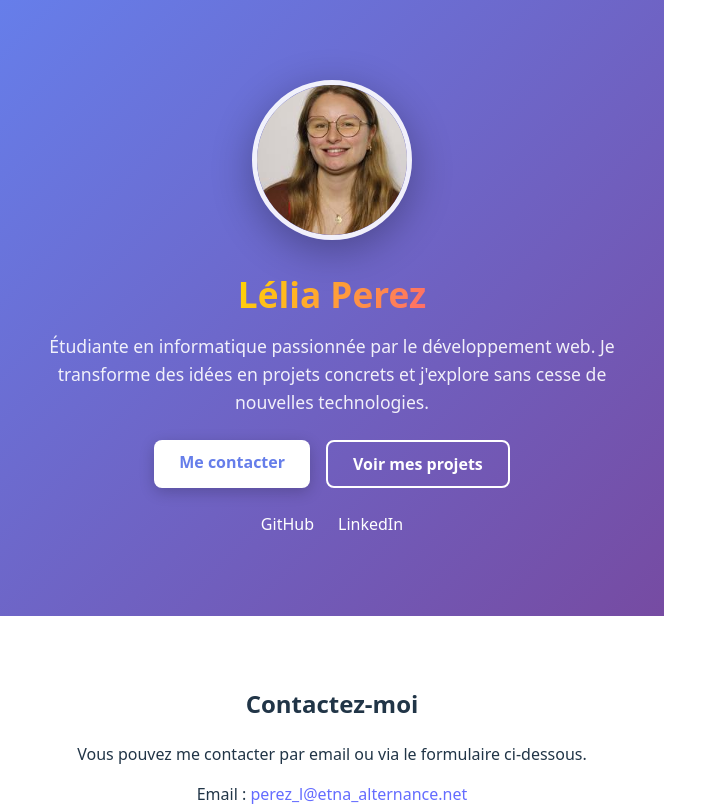
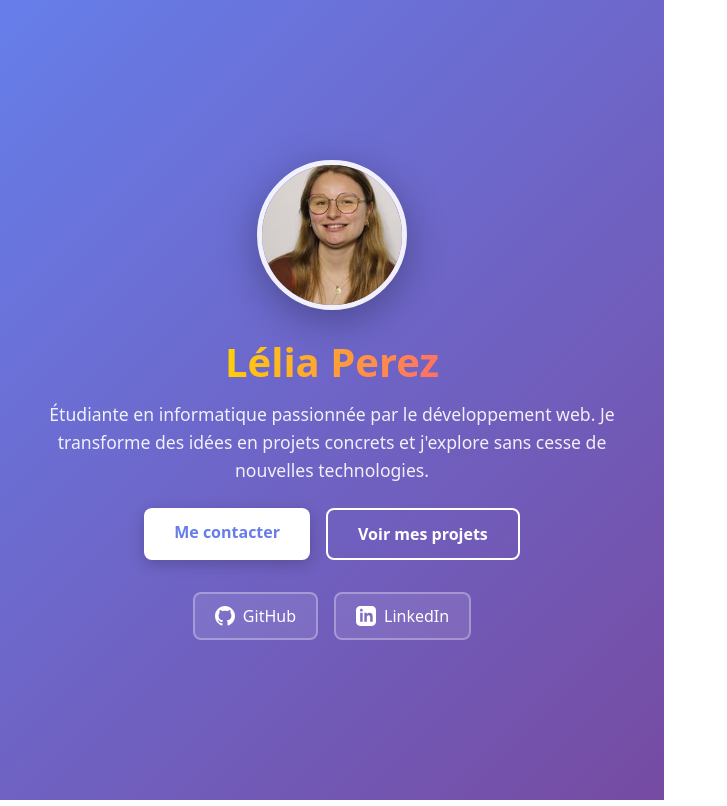
Before and after one commit to przlelia-art/Portfolio, a React (Vite) app: page / in a window 1280 px wide. Shown: the top 806 px of the page, without its empty margins (0-727 px from the left). Built offline with nearby package versions, Linux system fonts and the light colour scheme.

Commit message:
fix: correction of the screen width and the GitHub and LinkedIn buttons

```diff
--- a/src/components/Hero.jsx
+++ b/src/components/Hero.jsx
@@ -4,12 +4,15 @@ import MyPhoto from "../assets/photo_intra.jpg";
 function Hero() {
   const styles = {
     heroSection: {
+      width: "100%", // Prend toute la largeur
+      minHeight: "100vh", // Prend toute la hauteur de l'écran
       display: "flex",
       alignItems: "center",
       justifyContent: "center",
       padding: "80px 2rem",
       background: "linear-gradient(135deg, #667eea 0%, #764ba2 100%)",
       position: "relative",
+      margin: 0, // Pas de marge
     },
 
     heroContent: {
@@ -34,7 +37,7 @@ function Hero() {
     },
 
     heroTitle: {
-      fontSize: "2.2rem",
+      fontSize: "2.5rem",
       color: "white",
       marginBottom: "1rem",
       fontWeight: "700",
@@ -62,17 +65,18 @@ function Hero() {
       gap: "1rem",
       justifyContent: "center",
       flexWrap: "wrap",
-      marginBottom: "1.5rem",
+      marginBottom: "2rem",
     },
 
     btnBase: {
-      padding: "10px 25px",
+      padding: "12px 30px",
       borderRadius: "8px",
       textDecoration: "none",
       fontWeight: "600",
       transition: "all 0.3s ease",
       display: "inline-block",
       cursor: "pointer",
+      fontSize: "1rem",
     },
 
     btnPrimary: {
@@ -89,25 +93,52 @@ function Hero() {
 
     socialLinks: {
       display: "flex",
-      gap: "1.5rem",
+      gap: "1rem",
       justifyContent: "center",
+      flexWrap: "wrap",
     },
 
-    socialLink: {
+    socialButton: {
+      display: "flex",
+      alignItems: "center",
+      gap: "8px",
+      padding: "10px 20px",
+      backgroundColor: "rgba(255, 255, 255, 0.1)",
       color: "white",
       textDecoration: "none",
+      borderRadius: "8px",
       fontWeight: "500",
-      transition: "color 0.3s ease",
+      transition: "all 0.3s ease",
+      border: "2px solid rgba(255, 255, 255, 0.3)",
+      backdropFilter: "blur(10px)",
+    },
+
+    socialIcon: {
+      width: "20px",
+      height: "20px",
     },
   };
 
   const [photoHover, setPhotoHover] = React.useState(false);
   const [btn1Hover, setBtn1Hover] = React.useState(false);
   const [btn2Hover, setBtn2Hover] = React.useState(false);
+  const [githubHover, setGithubHover] = React.useState(false);
+  const [linkedinHover, setLinkedinHover] = React.useState(false);
 
   return (
     <>
       <style>{`
+        * {
+          margin: 0;
+          padding: 0;
+          box-sizing: border-box;
+        }
+
+        body {
+          margin: 0;
+          padding: 0;
+        }
+
         @keyframes fadeInUp {
           from {
             opacity: 0;
@@ -199,16 +230,39 @@ function Hero() {
               href="https://github.com/przlelia-art"
               target="_blank"
               rel="noopener noreferrer"
-              style={styles.socialLink}
+              style={{
+                ...styles.socialButton,
+                transform: githubHover ? "translateY(-3px)" : "translateY(0)",
+                backgroundColor: githubHover ? "rgba(255, 255, 255, 0.2)" : "rgba(255, 255, 255, 0.1)",
+                borderColor: githubHover ? "rgba(255, 255, 255, 0.5)" : "rgba(255, 255, 255, 0.3)",
+                boxShadow: githubHover ? "0 5px 15px rgba(0, 0, 0, 0.3)" : "none",
+              }}
+              onMouseEnter={() => setGithubHover(true)}
+              onMouseLeave={() => setGithubHover(false)}
             >
+              <svg style={styles.socialIcon} fill="currentColor" viewBox="0 0 24 24">
+                <path d="M12 0c-6.626 0-12 5.373-12 12 0 5.302 3.438 9.8 8.207 11.387.599.111.793-.261.793-.577v-2.234c-3.338.726-4.033-1.416-4.033-1.416-.546-1.387-1.333-1.756-1.333-1.756-1.089-.745.083-.729.083-.729 1.205.084 1.839 1.237 1.839 1.237 1.07 1.834 2.807 1.304 3.492.997.107-.775.418-1.305.762-1.604-2.665-.305-5.467-1.334-5.467-5.931 0-1.311.469-2.381 1.236-3.221-.124-.303-.535-1.524.117-3.176 0 0 1.008-.322 3.301 1.23.957-.266 1.983-.399 3.003-.404 1.02.005 2.047.138 3.006.404 2.291-1.552 3.297-1.23 3.297-1.23.653 1.653.242 2.874.118 3.176.77.84 1.235 1.911 1.235 3.221 0 4.609-2.807 5.624-5.479 5.921.43.372.823 1.102.823 2.222v3.293c0 .319.192.694.801.576 4.765-1.589 8.199-6.086 8.199-11.386 0-6.627-5.373-12-12-12z"/>
+              </svg>
               GitHub
             </a>
+
             <a
               href="https://www.linkedin.com/in/l%C3%A9lia-perez-73a499309/"
               target="_blank"
               rel="noopener noreferrer"
-              style={styles.socialLink}
+              style={{
+                ...styles.socialButton,
+                transform: linkedinHover ? "translateY(-3px)" : "translateY(0)",
+                backgroundColor: linkedinHover ? "rgba(255, 255, 255, 0.2)" : "rgba(255, 255, 255, 0.1)",
+                borderColor: linkedinHover ? "rgba(255, 255, 255, 0.5)" : "rgba(255, 255, 255, 0.3)",
+                boxShadow: linkedinHover ? "0 5px 15px rgba(0, 0, 0, 0.3)" : "none",
+              }}
+              onMouseEnter={() => setLinkedinHover(true)}
+              onMouseLeave={() => setLinkedinHover(false)}
             >
+              <svg style={styles.socialIcon} fill="currentColor" viewBox="0 0 24 24">
+                <path d="M19 0h-14c-2.761 0-5 2.239-5 5v14c0 2.761 2.239 5 5 5h14c2.762 0 5-2.239 5-5v-14c0-2.761-2.238-5-5-5zm-11 19h-3v-11h3v11zm-1.5-12.268c-.966 0-1.75-.79-1.75-1.764s.784-1.764 1.75-1.764 1.75.79 1.75 1.764-.783 1.764-1.75 1.764zm13.5 12.268h-3v-5.604c0-3.368-4-3.113-4 0v5.604h-3v-11h3v1.765c1.396-2.586 7-2.777 7 2.476v6.759z"/>
+              </svg>
               LinkedIn
             </a>
           </div>
```
